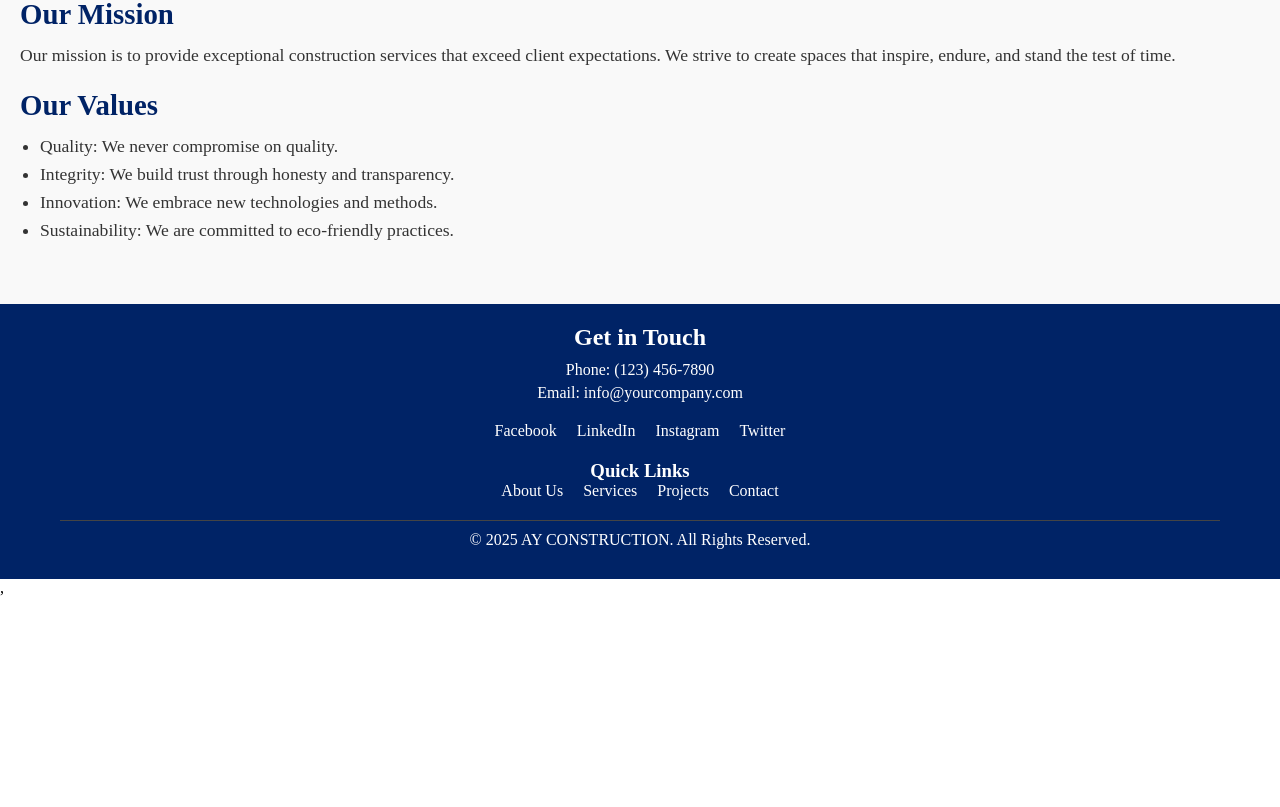
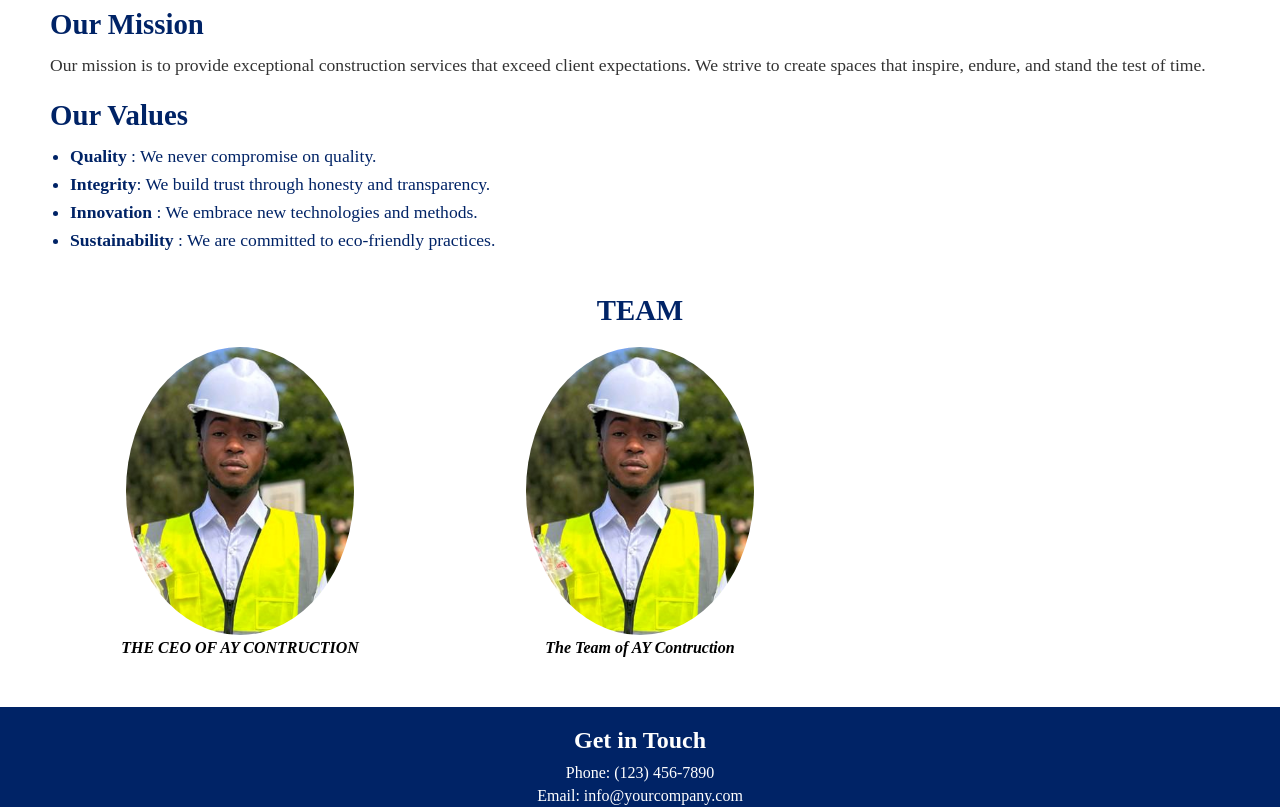
Before and after one commit to anushiny-cedrick/AY-Construction, a React (Vite) app: page /aboutus in a window 1280 px wide. Shown: the part 340-1147 px from the top of the page. Before the commit the page ends 937 px from the top, so only its background shows below. Built offline with nearby package versions, Linux system fonts and the light colour scheme.

Commit message:
added team section in about us page

```diff
--- a/src/components/AboutUs/AboutUs.css
+++ b/src/components/AboutUs/AboutUs.css
@@ -1,15 +1,10 @@
 /* src/components/AboutUs.css */
 .about-us {
-    display: flex;
-    flex-wrap: wrap;
-    align-items: center;
-    padding: 40px 20px;
-    background-color: #f9f9f9;
+    margin: 50px;
 }
 
-.about-content {
-    flex: 1 1 60%;
-    padding-right: 40px;
+.about-content h2 {
+    text-align: center;
 }
 
 .about-content h2 {
@@ -41,17 +36,46 @@
 .about-content ul li {
     font-size: 1.1rem;
     line-height: 1.6;
-    color: #333;
+    color: #002366;
 }
 
 .about-image {
-    flex: 1 1 35%;
+    display: grid;
+    align-items: center;
+    grid-template-columns: 1fr 1fr 1fr;
+    gap: 20px;
+
+
+}
+
+.team-section {
+    margin-top: 40px;
+    text-align: center;
+}
+
+.team-section h3 {
+    font-size: 1.8rem;
+    margin-bottom: 20px;
+    color: #002366;
 }
 
 .about-image img {
-    width: 100%;
-    border-radius: 8px;
-    box-shadow: 0 4px 6px rgba(0, 0, 0, 0.1);
+    width: 60%;
+    height: auto;
+    object-fit: cover;
+    border-radius: 50%;
+
+}
+
+.about-image p {
+    /* text-align: center; */
+    font-weight: 900;
+    font-style: italic;
+}
+
+span {
+    color: #002366;
+    font-weight: 900;
 }
 
 @media (max-width: 768px) {
--- a/src/components/AboutUs/AboutUs.jsx
+++ b/src/components/AboutUs/AboutUs.jsx
@@ -1,6 +1,7 @@
 // src/components/AboutUs.jsx
 import React from "react";
 // import teamImage from "../assets/team.jpg";
+import CEOImage from "../../assets/CEOImage.png";
 import "./AboutUs.css";
 
 const AboutUs = () => {
@@ -28,15 +29,27 @@ const AboutUs = () => {
                 </p>
                 <h3>Our Values</h3>
                 <ul>
-                    <li>Quality: We never compromise on quality.</li>
-                    <li>Integrity: We build trust through honesty and transparency.</li>
-                    <li>Innovation: We embrace new technologies and methods.</li>
-                    <li>Sustainability: We are committed to eco-friendly practices.</li>
+                    <li> <span >Quality </span>: We never compromise on quality.</li>
+                    <li> <span>Integrity</span>: We build trust through honesty and transparency.</li>
+                    <li> <span>Innovation </span>: We embrace new technologies and methods.</li>
+                    <li> <span>Sustainability </span>: We are committed to eco-friendly practices.</li>
                 </ul>
             </div>
-            {/* <div className="about-image">
-                <img src={teamImage} alt="AY Construction Team" />
-            </div> */}
+            <div className="team-section">
+                <h3>TEAM</h3>
+                <div className="about-image">
+                    <div >
+                        <img src={CEOImage} alt="CEO" />
+                        <p>THE CEO OF AY CONTRUCTION</p>
+                    </div>
+                    <div >
+                        <img src={CEOImage} alt="Team" />
+                        <p>The Team of AY Contruction</p>
+                    </div>
+
+                </div>
+
+            </div>
         </section>
     );
 };
```
Also changed, not shown: src/assets/CEOImage.png (added).
